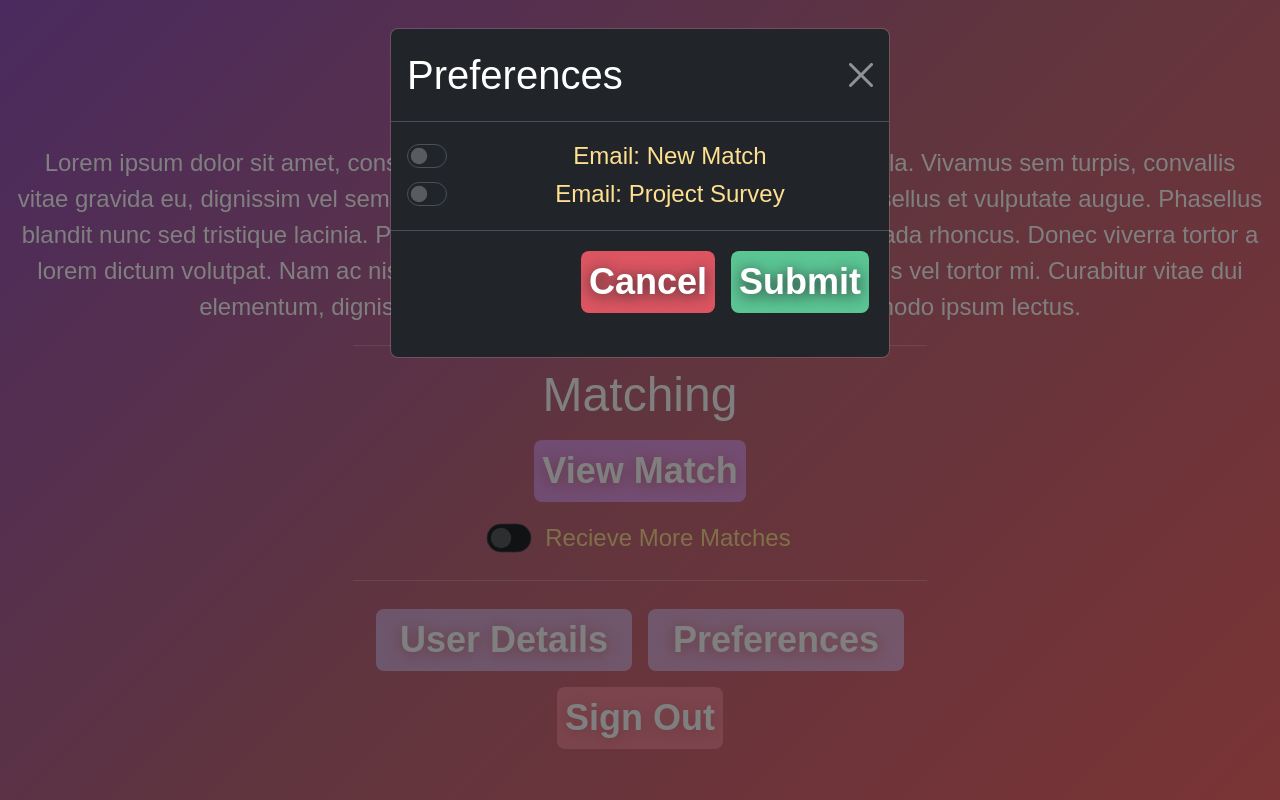
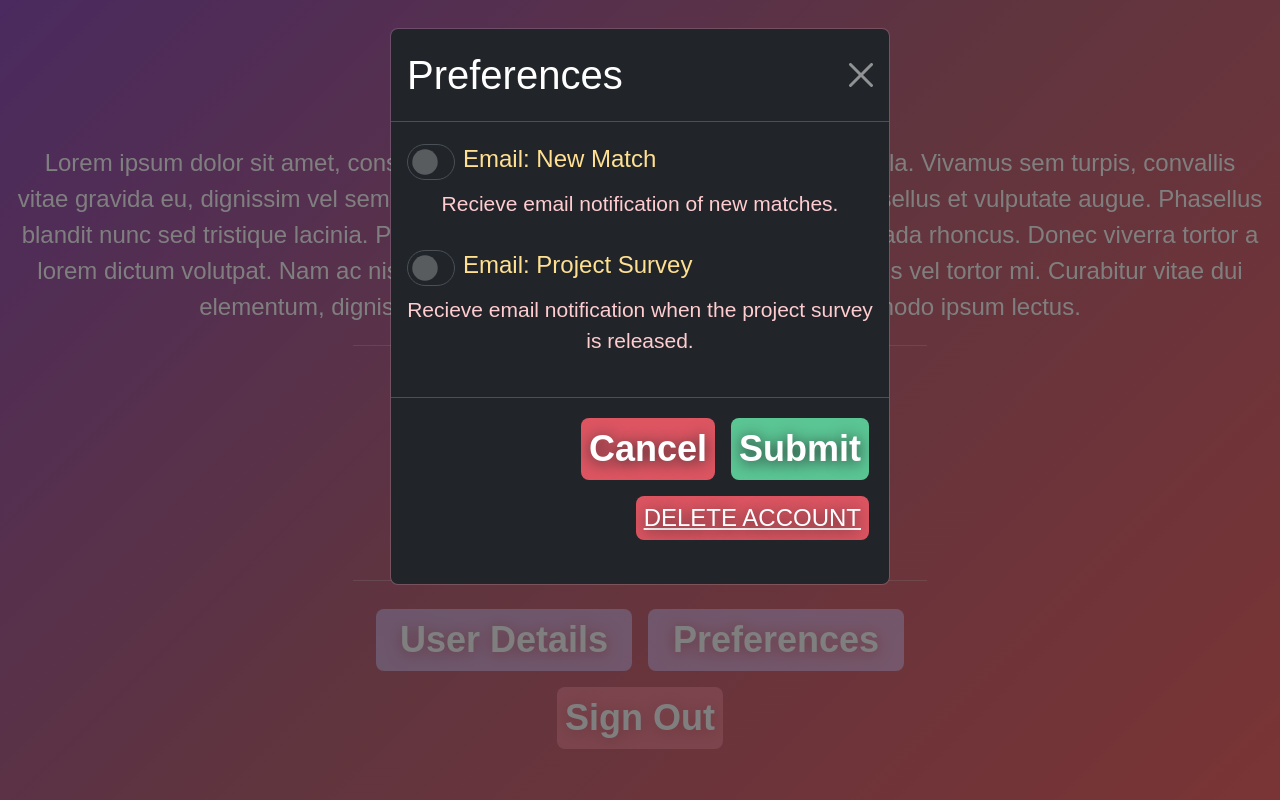
Before and after one commit to jacobpoulton/social-matching, a Django app: template social_matching/base/templates/home.html in a window 1280 px wide, after a click on "Preferences". Run offline with Django 4.2, Linux system fonts and the light colour scheme; the template is opened without the code that fills it, so the values that code supplies are empty; some libraries are stand-ins or nearby versions; some web fonts are replaced.

Commit message:
complete preferences menu

```diff
--- a/social_matching/base/templates/home.html
+++ b/social_matching/base/templates/home.html
@@ -47,18 +47,30 @@
                     <form method="post" action="{% url 'set-preferences'  %}">
                         {% csrf_token %}
                         <div class="modal-body">
-                            <div class="form-check form-switch">
-                                <input class="form-check-input" style="height: 1.5rem; width: 2.5rem;" type="checkbox" role="switch" name="notification_match" id="id_notification_match" {% if email_match %} checked {% endif %}>
+                            <div class="form-check form-switch d-flex justify-content-start align-items-center">
+                                <input class="form-check-input" type="checkbox" role="switch" name="notification_match" id="id_notification_match" {% if email_match %} checked {% endif %}>
                                 <label class="form-check-label" for="notificationMatch">Email: New Match</label>
                             </div>
-                            <div class="form-check form-switch">
-                                <input class="form-check-input" style="height: 1.5rem; width: 2.5rem;" type="checkbox" role="switch" name="notification_survey" id="id_notification_survey" {% if email_survey %} checked {% endif %}>
+                            <div class="form-text">Recieve email notification of new matches.</div>
+                            <div class="form-check form-switch d-flex justify-content-start align-items-center">
+                                <input class="form-check-input" type="checkbox" role="switch" name="notification_survey" id="id_notification_survey" {% if email_survey %} checked {% endif %}>
                                 <label class="form-check-label" for="notificationSurvey">Email: Project Survey</label>
                             </div>
+                            <div class="form-text">Recieve email notification when the project survey is released.</div>
                         </div>
                         <div class="modal-footer">
                             <button type="button" class="btn btn-danger" data-bs-dismiss="modal">Cancel</button>
                             <button type="submit" class="btn btn-success" value="set-preferences">Submit</button>
+                            <br>
+                            <button class="btn btn-danger fs-4" style="text-decoration: underline; text-transform: uppercase; font-weight: 300;" type="button" data-bs-toggle="collapse" data-bs-target="#collapseDeleteAccount" aria-expanded="false" aria-controls="collapseDeleteAccount">
+                                Delete Account
+                            </button>
+                            <br>
+                            <div class="collapse" id="collapseDeleteAccount">
+                                <hr>
+                                <p class="fs-4">Deleting your account will withdraw all associated data with it from the study. To re-join you will need to create a new account from scratch. If you agree with this, please proceed to press delete below.</p>
+                                <a class="btn btn-secondary fs-3" href="{% url 'delete-user' %}">Delete</a>
+                            </div>
                         </div>
                     </form>
                 </div>
```
